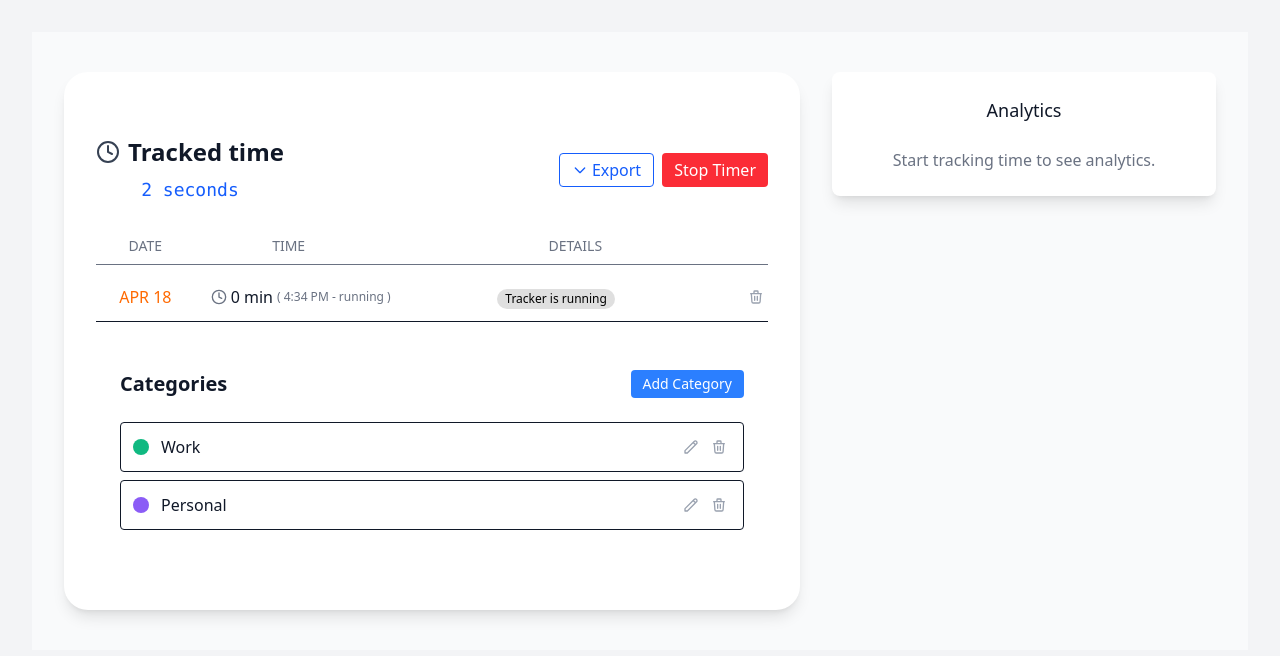
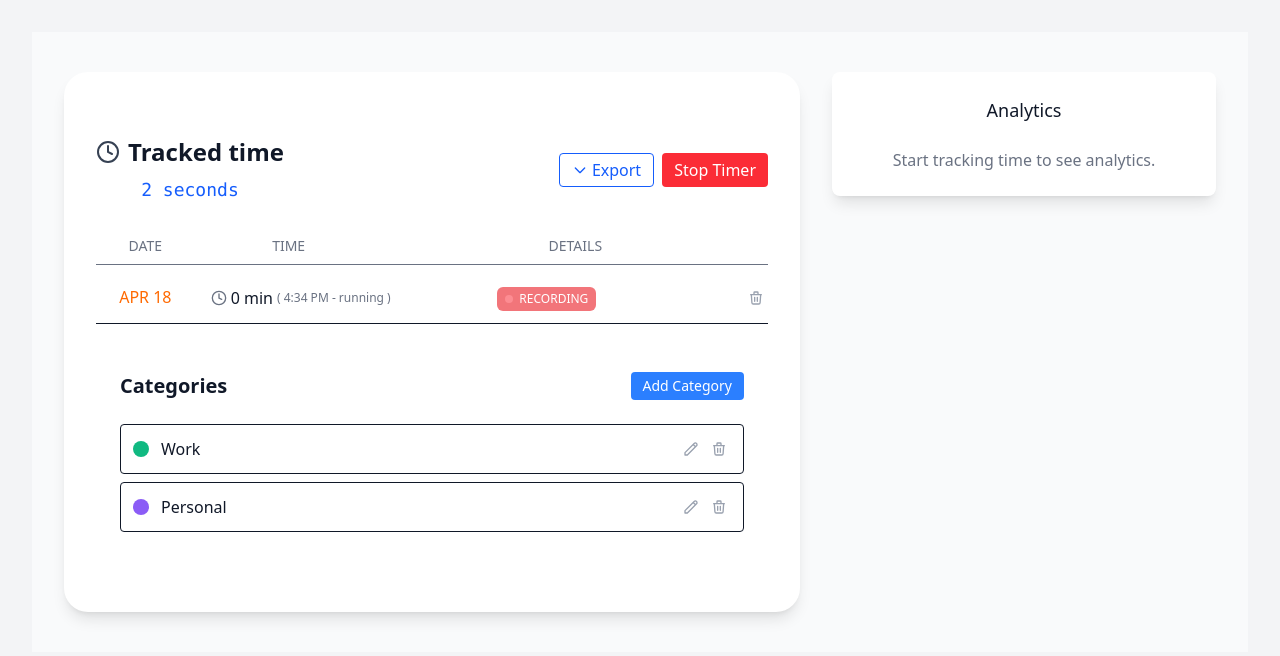
Before and after one commit to mauricedesaxe/time-tracker, a React (Vite) app: page / in a window 1280 px wide. Both pictures are taken after a click on the button "Start Timer". Shown: the top 656 px of the page. Built offline with nearby package versions, Linux system fonts and the light colour scheme.

Commit message:
make is running label look nicer

```diff
--- a/src/components/TimeTracker.tsx
+++ b/src/components/TimeTracker.tsx
@@ -348,6 +348,18 @@ const TimeTracker = () => {
     if (!catId) return null;
     const category = getCategory(catId);
     if (!category) return null;
+
+    if (catId === "running") {
+      return (
+        <span className="animate-pulse inline-flex items-center px-2 py-1 rounded-md text-xs font-medium text-white bg-red-600 dark:bg-red-700 space-x-1.5">
+          <span className="relative flex h-2 w-2">
+            <span className="animate-ping absolute inline-flex h-full w-full rounded-full bg-red-300 dark:bg-red-400 opacity-75"></span>
+            <span className="relative inline-flex rounded-full h-2 w-2 bg-red-500 dark:bg-red-300"></span>
+          </span>
+          <span className="font-medium">RECORDING</span>
+        </span>
+      );
+    }
 
     return (
       <span
```
